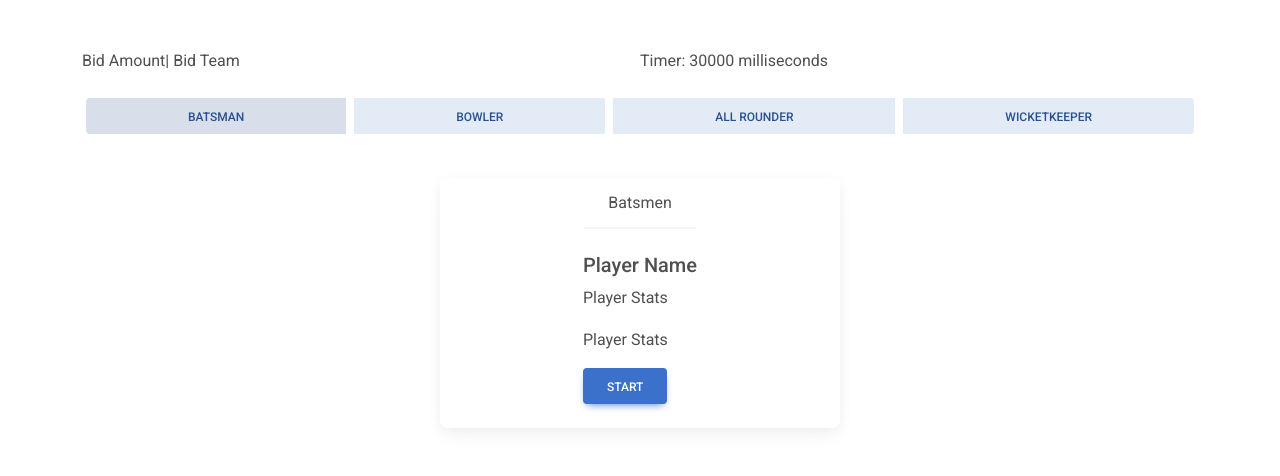
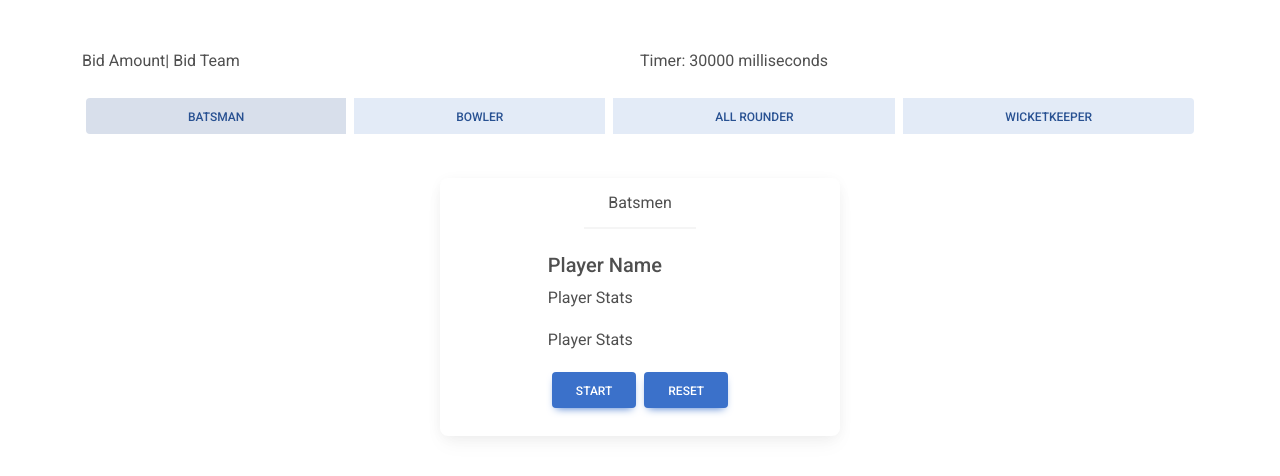
Before and after one commit to tanvi-012/ipl-project, a React (Create React App) app: page /admindb in a window 1280 px wide. Both pictures are taken after a click on the button "BATSMAN". Shown: the top 476 px of the page. Built offline with nearby package versions, Linux system fonts and the light colour scheme.

Commit message:
added_reset_for_admin

```diff
--- a/src/Components/admin_dashboard/admin_dashboard.js
+++ b/src/Components/admin_dashboard/admin_dashboard.js
@@ -78,7 +78,7 @@ export default function AdminDashboard(){
                     <MDBCardTitle>Player Name</MDBCardTitle>
                     <MDBCardText>Player Stats</MDBCardText>
                     <MDBCardText>Player Stats</MDBCardText>
-                    <MDBBtn onClick={handleStartStop}>{isRunning ? 'Stop' : 'Start'}</MDBBtn>
+                    <MDBBtn onClick={handleStartStop} style={{margin:'4px'}}>{isRunning ? 'Stop' : 'Start'}</MDBBtn><MDBBtn onClick={handleReset} style={{margin:'4px'}}>Reset</MDBBtn>
                 </MDBCardBody>
             </MDBCard>)}
             </MDBCol>
```
